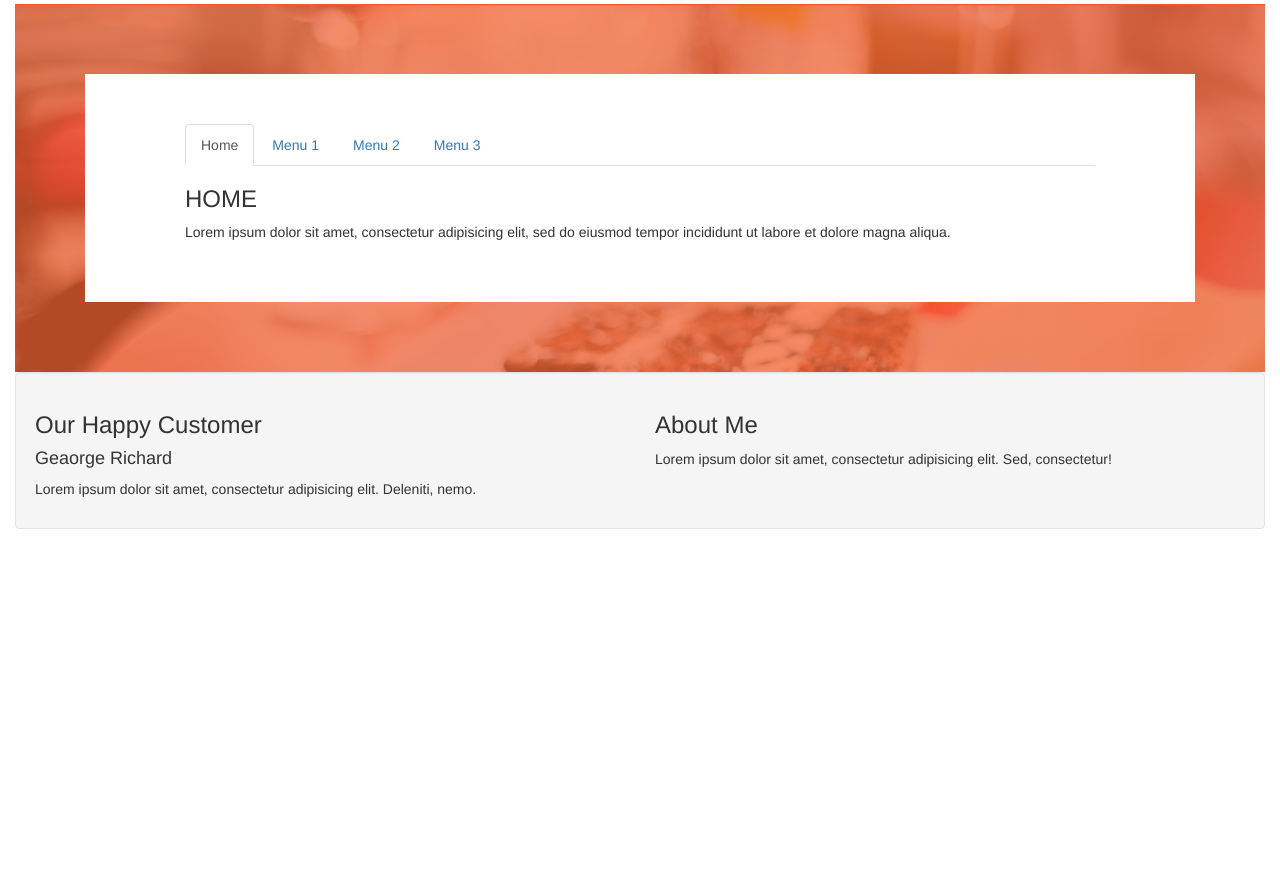
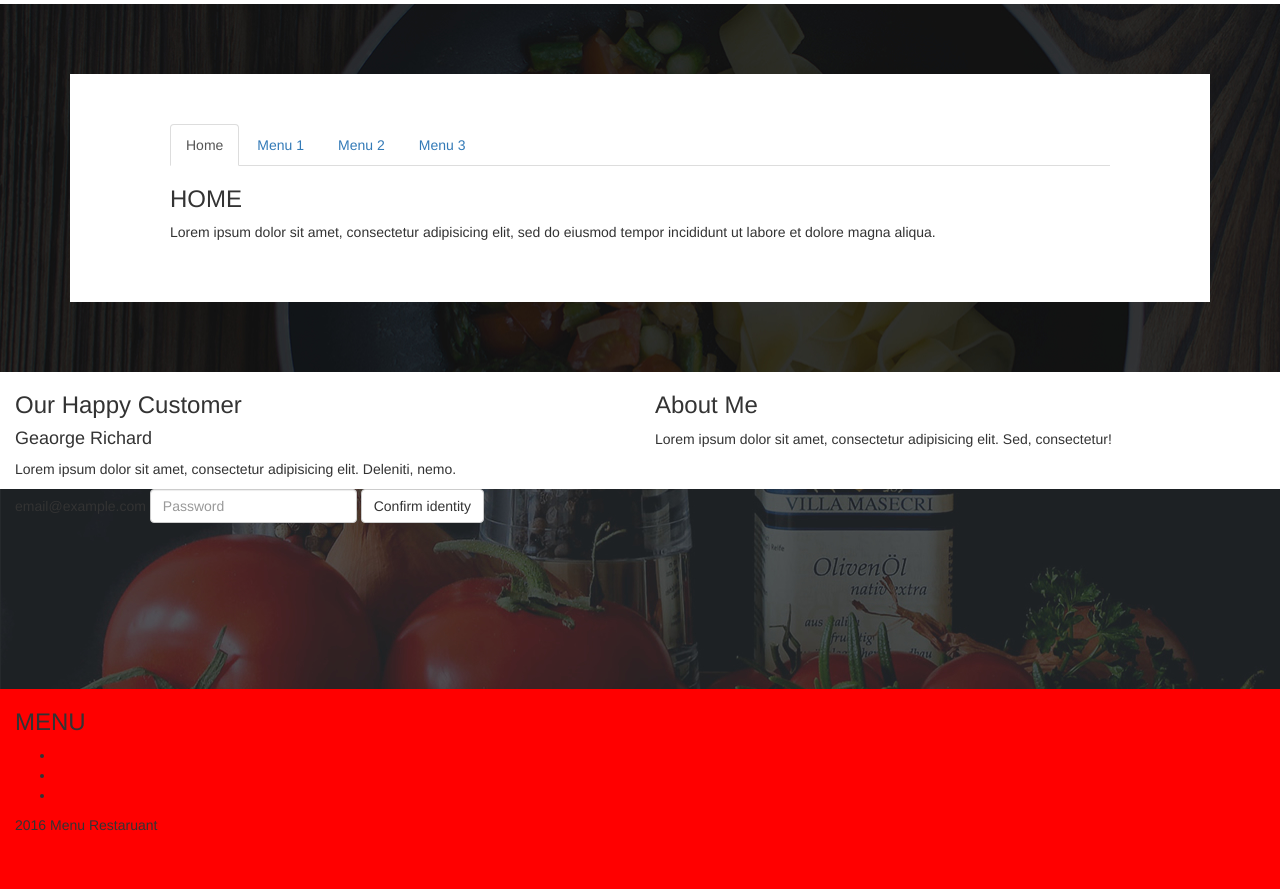
Before and after one commit to Ianodad/Anita-s-Kitchen, a plain HTML site: page index.html in a window 1280 px wide. Shown: the part 1626-2515 px from the top of the page. Before the commit the page ends 2175 px from the top, so only its background shows below. Drawn offline with Linux system fonts and the light colour scheme.

Commit message:
added footer and styled added a subscribe button

```diff
--- a/css/styles.css
+++ b/css/styles.css
@@ -1,11 +1,20 @@
+/*Container css stling starts here*/
+
+/* jumbotron styling starts here */
 .jumbotron{
     background-image: url(../images/backgrounds/landing.jpg);
     background-repeat:no-repeat;
     background-size: 100% 100%;
     background-size: cover;
-    width: auto;
     height: 500px;
 }
+.logo{
+
+}
+.heading{
+
+}
+/* Menu styling starts here*/
 .row{
     position: relative;
 }
@@ -55,7 +64,6 @@
 }
 .happy{
     background-color: red;
-
     height:100px;
     margin: 0;
 
@@ -66,22 +74,41 @@
     margin: 0;
 
 }
+/*Conetent syleing start here*/
 
 .excitment{
     padding: 0px 100px;
 }
+/*selectMenu styleing starts here*/
 
 .selectMenu{
-    background-image: url(../images/backgrounds/landing.jpg);
+    background-image: url(../images/backgrounds/foodsBg.jpg);
     padding: 50px 50px;
 
 }
-
 .select{
     padding: 50px 100px;
     margin: 20px 20px;
     background-color: white;
 }
-.shadow-box{
-    box-shadow: 0 4px 8px 0 rgba(0, 0, 0, 0.2), 0 6px 20px 0 rgba(0, 0, 0, 0.19);
+/*testimony styling */
+.testimony{
+
 }
+/* subscribe styling starts here*/
+
+.subscribe{
+    background-image: url(../images/backgrounds/subscribe.jpg);
+    height: 200px;
+
+}
+.form-inline{
+    height: 200px;
+    width: auto;
+
+}
+/*Footer syling starts here*/
+.footer{
+    background-color: red;
+    height: 200px;
+}
--- a/index.html
+++ b/index.html
@@ -10,8 +10,8 @@
     </head>
 
     <body>
-        <div class="container-fluid">
-            <div class="jumbotron">
+        <div class="container-fluid row">
+            <div class="jumbotron col-md-12">
                 <div class="logo">
                     <img src="images/logoBig.png">
                 </div>
@@ -23,7 +23,7 @@
                 </div>
 
             </div>
-            <div class="menu">
+            <div class="menu col-md-12">
                 <div class="row">
                     <div class="col-md-3 col-lg-3">
                         <div class="hour">
@@ -55,7 +55,7 @@
 
             </div>
 
-            <div class="content">
+            <div class="content col-md-12">
                 <div class="excitment">
                     <div class="row">
                         <div class="col-md-6 col-lg-6">
@@ -122,7 +122,7 @@
                     </div>
                 </div>
             </div>
-            <div class="selectMenu">
+            <div class="selectMenu col-md-12">
                 <div class="select">
                     <ul class="nav nav-tabs">
                         <li class="active"><a data-toggle="tab" href="#home">Home</a></li>
@@ -155,8 +155,8 @@
                     </div>
                 </div>
             </div>
-            <div class="testimony">
-                <div class="well">
+            <div class="testimony col-md-12">
+                <div class="test">
                     <div class="row">
                         <div class="col-md-6 col-lg-6">
                             <h3>Our Happy Customer</h3>
@@ -173,7 +173,29 @@
                 </div>
 
             </div>
-            <div class="footer">
+            <div class="subscribe col-md-12">
+                <form class="form-inline form-subscribe">
+                    <div class="form-group">
+                        <label class="sr-only">Email</label>
+                        <p class="form-control-static">email@example.com</p>
+                    </div>
+                    <div class="form-group">
+                        <label for="inputPassword2" class="sr-only">Password</label>
+                        <input type="password" class="form-control" id="inputPassword2" placeholder="Password">
+                    </div>
+                    <button type="submit" class="btn btn-default">Confirm identity</button>
+                </form>
+            </div>
+            <div class="footer col-md-12">
+                <div class="footermenu">
+                    <h3>MENU</h3>
+                    <ul>
+                        <li></li>
+                        <li></li>
+                        <li></li>
+                    </ul>
+                    <p>2016 Menu Restaruant</p>
+                </div>
 
 
             </div>
```
